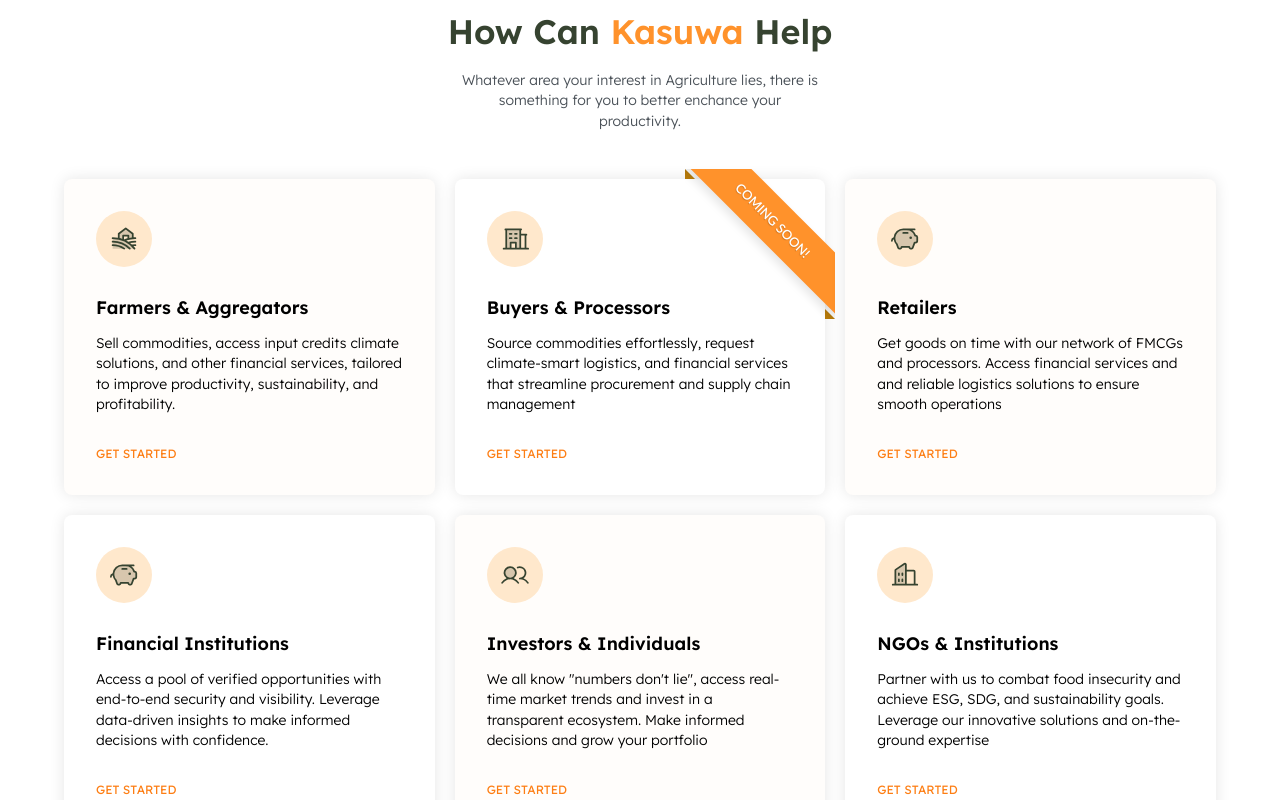
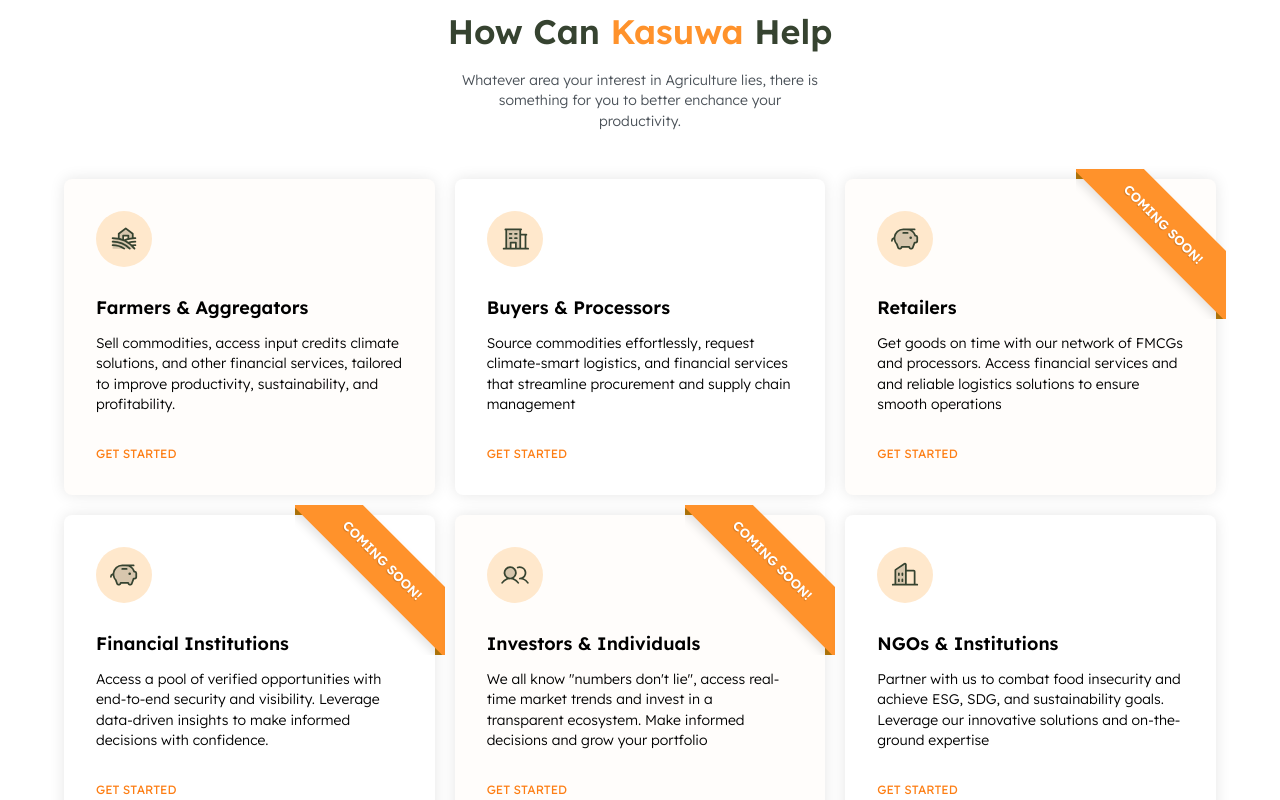
Before and after one commit to bl-aire/kl-pricing, a React (Vite) app: page / in a window 1280 px wide. Shown: the part 3340-4140 px from the top of the page. Built offline with nearby package versions, Linux system fonts and the light colour scheme; no server answers.

Commit message:
Add Coming soon ribbon

```diff
--- a/src/components/base/header/index.tsx
+++ b/src/components/base/header/index.tsx
@@ -100,7 +100,7 @@
                                 >
                                     Get Started
                                 </Button>
-                                </Menu.Item>
+                            </Menu.Item>
                         </Menu.Dropdown>
                     </Menu>
                 </div>
--- a/src/components/page/home/valueProp/index.tsx
+++ b/src/components/page/home/valueProp/index.tsx
@@ -7,9 +7,6 @@
     return (
         <section className={styles.vp}>
             <Stack mx="auto" align="center">
-                {/* <Title order={5} c="orange.6">
-                    Unique Selling Points
-                </Title> */}
                 <Title fw={600} c="#364330" ta="center">
                     How Can <span className={styles.vp__span}>Kasuwa</span> Help
                 </Title>
@@ -67,13 +64,7 @@
                                     Get Started
                                 </Anchor>
                             </Text>
-
-                            <div className={styles.ribbon}>
-                                <span>Coming Soon!</span>
-                            </div>
                         </Stack>
-
-
 
                     </Paper>
                 </Grid.Col>
@@ -99,6 +90,10 @@
                                     Get Started
                                 </Anchor>
                             </Text>
+
+                            <Stack className={styles.vp__paper__ribbon}>
+                                <span>Coming Soon!</span>
+                            </Stack>
                         </Stack>
                     </Paper>
                 </Grid.Col>
@@ -125,6 +120,10 @@
                                     Get Started
                                 </Anchor>
                             </Text>
+
+                            <Stack className={styles.vp__paper__ribbon}>
+                                <span>Coming Soon!</span>
+                            </Stack>
                         </Stack>
                     </Paper>
                 </Grid.Col>
@@ -149,6 +148,10 @@
                                     Get Started
                                 </Anchor>
                             </Text>
+
+                            <Stack className={styles.vp__paper__ribbon}>
+                                <span>Coming Soon!</span>
+                            </Stack>
                         </Stack>
                     </Paper>
                 </Grid.Col>
--- a/src/components/page/home/valueProp/valueProp.module.scss
+++ b/src/components/page/home/valueProp/valueProp.module.scss
@@ -30,15 +30,7 @@
         padding: 2rem;
         position: relative;
         z-index: 2;
-        //overflow: hidden;
-
-        /*HERE*/
-        position: relative;
-        //width: 300px;
-        //height: 300px;
-        //background: #fff;
         box-shadow: 0 0 15px rgba(0, 0, 0, .1);
-        //margin: 2rem;
 
         &__icon {
             width: 3.5rem;
@@ -49,6 +41,55 @@
             justify-content: center;
             align-items: center;
         }
+
+        &__ribbon {
+            width: 150px;
+            height: 150px;
+            overflow: hidden;
+            position: absolute;
+            top: -10px;
+            right: -10px;
+        }
+
+        &__ribbon::before,
+        &__ribbon::after {
+            position: absolute;
+            z-index: -1;
+            content: '';
+            display: block;
+            border: 5px solid rgb(184, 123, 10);
+            border-top-color: transparent;
+            border-right-color: transparent;
+        }
+
+        &__ribbon::before {
+            top: 0;
+            left: 0;
+        }
+
+        &__ribbon::after {
+            bottom: 0;
+            right: 0;
+        }
+
+        &__ribbon span {
+            position: absolute;
+            display: block;
+            width: 225px;
+            padding: 15px 0;
+            background-color: var(--mantine-color-orange-5);
+            box-shadow: 0 5px 10px rgba(0, 0, 0, .1);
+            color: #fff;
+            font-size: small;
+            font-weight: 600;
+            text-shadow: 0 1px 1px rgba(0, 0, 0, .2);
+            text-transform: uppercase;
+            text-align: center;
+
+            left: -25px;
+            top: 30px;
+            transform: rotate(45deg);
+        }
     }
 
     &__span {
@@ -58,66 +99,4 @@
 
 .bordered {
     background-color: #fffdfb;
-    //border: 1px solid #f1902512;
 }
-
-
-/*HERE*/
-
-.ribbon {
-    width: 150px;
-    height: 150px;
-    overflow: hidden;
-    position: absolute;
-}
-
-.ribbon::before,
-.ribbon::after {
-    position: absolute;
-    z-index: -1;
-    content: '';
-    display: block;
-    border: 5px solid rgb(184, 123, 10);
-}
-
-.ribbon span {
-    position: absolute;
-    display: block;
-    width: 225px;
-    padding: 15px 0;
-    background-color: var(--mantine-color-orange-5);
-    box-shadow: 0 5px 10px rgba(0, 0, 0, .1);
-    color: #fff;
-    font: 600 13px/1 'Lato', sans-serif;
-    text-shadow: 0 1px 1px rgba(0, 0, 0, .2);
-    text-transform: uppercase;
-    text-align: center;
-}
-
-/* top right*/
-.ribbon {
-    top: -10px;
-    right: -10px;
-}
-
-.ribbon::before,
-.ribbon::after {
-    border-top-color: transparent;
-    border-right-color: transparent;
-}
-
-.ribbon::before {
-    top: 0;
-    left: 0;
-}
-
-.ribbon::after {
-    bottom: 0;
-    right: 0;
-}
-
-.ribbon span {
-    left: -25px;
-    top: 30px;
-    transform: rotate(45deg);
-}
```
